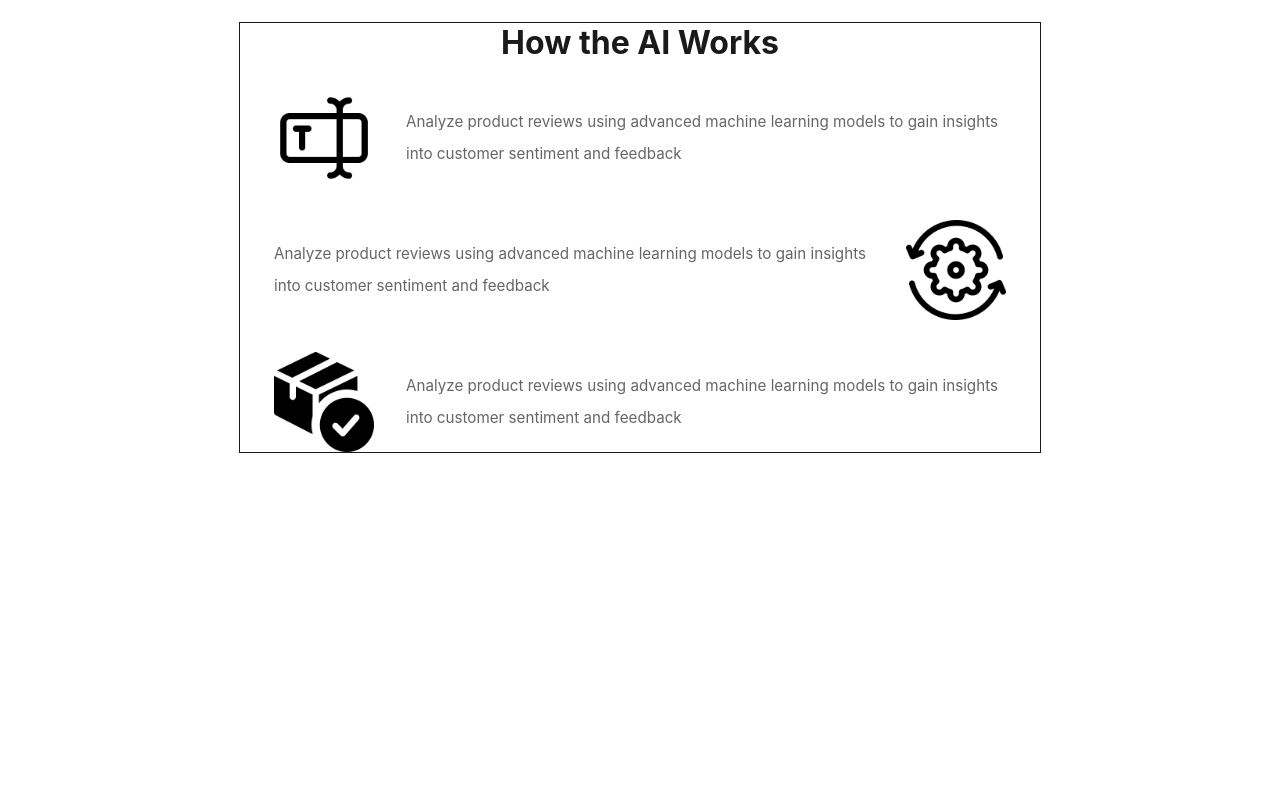
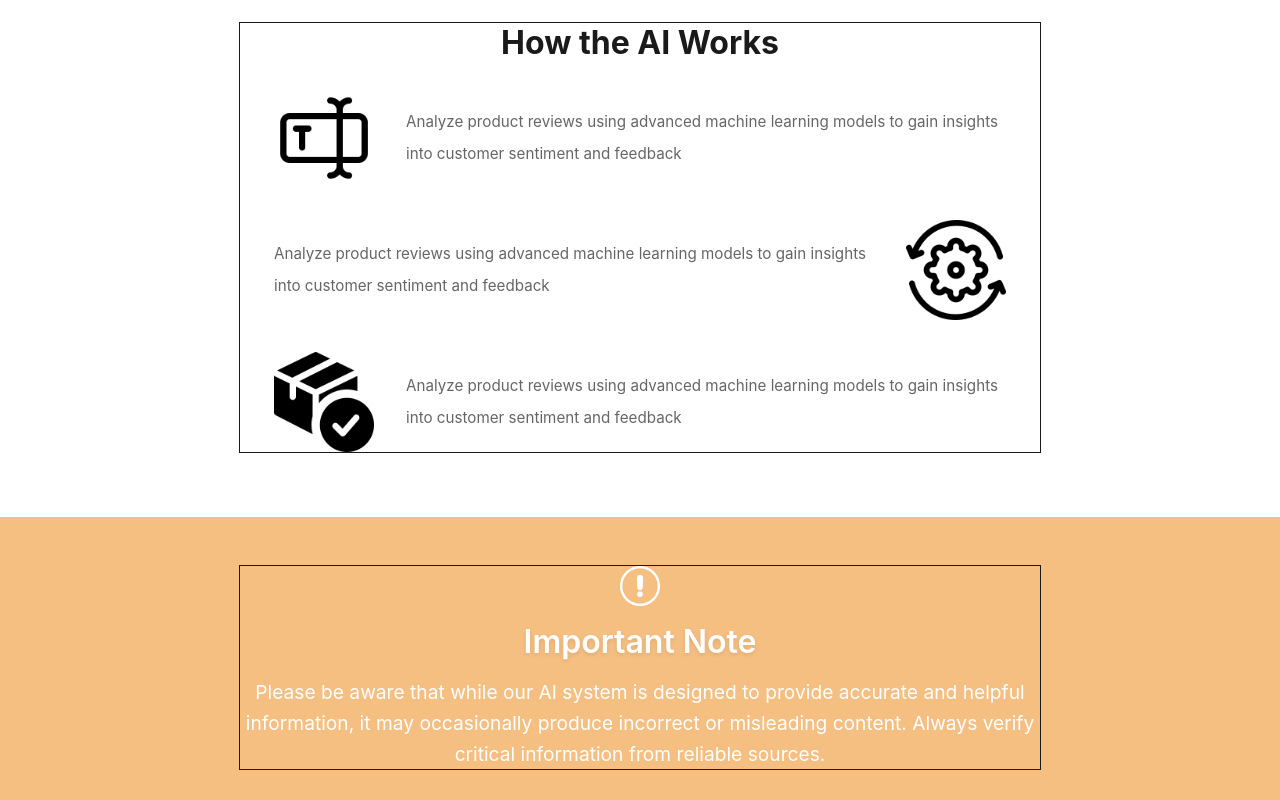
Before and after one commit to DH540/FraudCtrl, a React (Create React App) app in the folder client/: page / in a window 1280 px wide. Shown: the part 1130-1930 px from the top of the page. Before the commit the page ends 1647 px from the top, so only its background shows below. Built offline with nearby package versions, Linux system fonts and the light colour scheme.

Commit message:
Commit note section

```diff
--- a/client/src/App.js
+++ b/client/src/App.js
@@ -3,6 +3,7 @@ import Header from './components/header';
 import Hero from './components/hero';
 import InputSection from './components/inputSection';
 import Description from './components/desc';
+import Note from './components/note';
 import './App.css';
 
 function App() {
@@ -26,6 +27,7 @@ function App() {
         onAnalyze={handleAnalyze}
       />
       <Description />
+      <Note />
       {/* Other components can be added here */}
     </div>
   );
--- /dev/null
+++ b/client/src/components/note.css
@@ -0,0 +1,50 @@
+.note-section {
+  background-color: #f5bf82;
+  padding: 3rem 0;
+}
+
+.note-container {
+  max-width: 800px;
+  margin: 0 auto;
+  border: solid 1px #1a1a1a;
+}
+
+/*!!!!No Edits Above This Line!!!!*/
+
+.note-icon {
+    height: 40px;
+    width: 40px;
+    margin: 0 auto 1rem;
+    display: block;
+}
+
+.note-title {
+  font-size: 2rem;
+  font-weight: 600;
+  color: #ffffff;
+  margin: 1rem auto;
+  text-shadow: 0 2px 4px rgba(0, 0, 0, 0.1);
+}
+
+.note-content {
+  font-size: 1.2rem;
+  line-height: 1.6;
+  color: #ffffff;
+  max-width: fit-content;
+  margin: 0 auto;
+}
+
+/* Responsive */
+@media (max-width: 768px) {
+  .note-container {
+    padding: 1.5rem;
+  }
+
+  .note-title {
+    font-size: 2rem;
+  }
+
+  .note-content {
+    font-size: 0.95rem;
+  }
+}
--- /dev/null
+++ b/client/src/components/note.js
@@ -0,0 +1,22 @@
+import React from "react";
+import './note.css';
+
+const Note = () => {
+    const feature = {
+        icon: "/exclamation.png",
+        description: 'Disclaimer.'
+    };
+    return (
+        <section className="note-section">
+            <div className="note-container">
+                <img src={feature.icon} alt="note icon" className="note-icon" />
+                <h2 className="note-title">Important Note</h2>
+                <p className="note-content">
+                    Please be aware that while our AI system is designed to provide accurate and helpful information, it may occasionally produce incorrect or misleading content. Always verify critical information from reliable sources.
+                </p>
+            </div>
+        </section>
+    );
+}
+
+export default Note;
```
